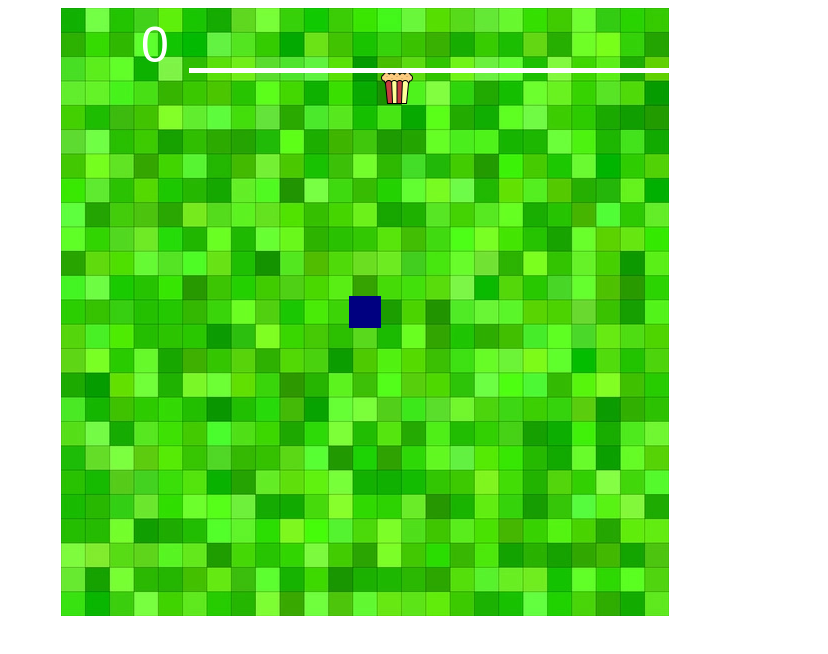
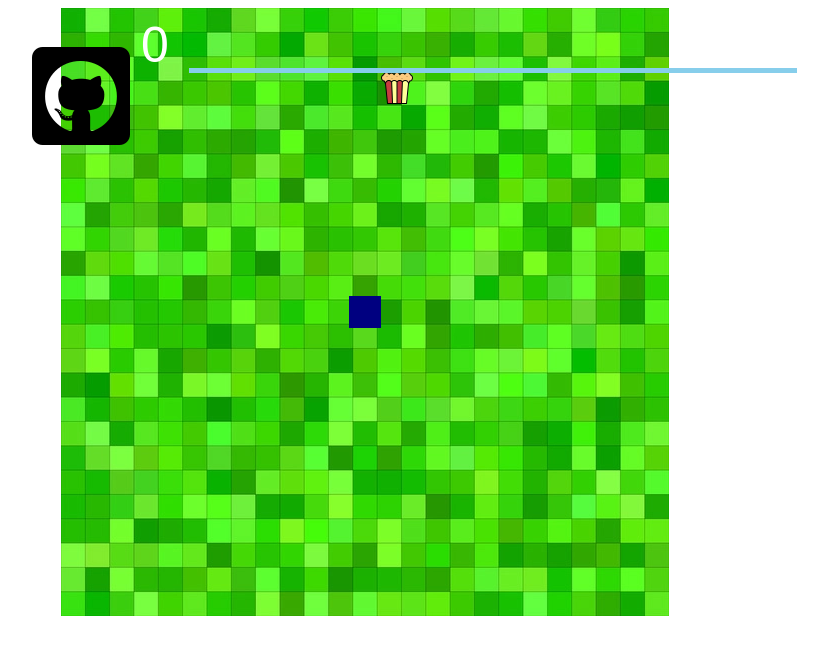
Before and after one commit to ReVadim/Games, a plain HTML site: page Snake_JS/index.html in a window 1280 px wide. Shown: the whole page, without its empty margins (275-1103 px from the left). Drawn offline with Linux system fonts and the light colour scheme.

Commit message:
add back_button

```diff
--- a/Snake_JS/css/style.css
+++ b/Snake_JS/css/style.css
@@ -2,11 +2,17 @@ canvas {
 	display: block;
 	margin: 0 auto;
 }
+
 .line {
 	width: 608px;
 	height: 5px;
-	background-color: white;
+	background-color: skyblue;
 	position: fixed;
     left: 464px;
     top: 68px;
 }
+#back {
+	position: fixed;
+	left: 300px;
+	top: 40px;
+}
--- a/Snake_JS/index.html
+++ b/Snake_JS/index.html
@@ -7,8 +7,12 @@
 	<link rel="stylesheet" href="css/style.css">
 </head>
 <body>
-	<canvas id="game" width="608" height="608"></canvas>
+	<canvas id="game" width="608" height="608">
+	</canvas>
 	<div class="line"></div>
+	<p>
+		<a href="https://github.com/ReVadim/Games" class="button" id="back"><img src="img/github.png" alt="ReVadim"></a>
+	</p>
 	<script src="js/app.js"></script>
 </body>
 </html>
```
Also changed, not shown: Snake_JS/img/github.png (added).
